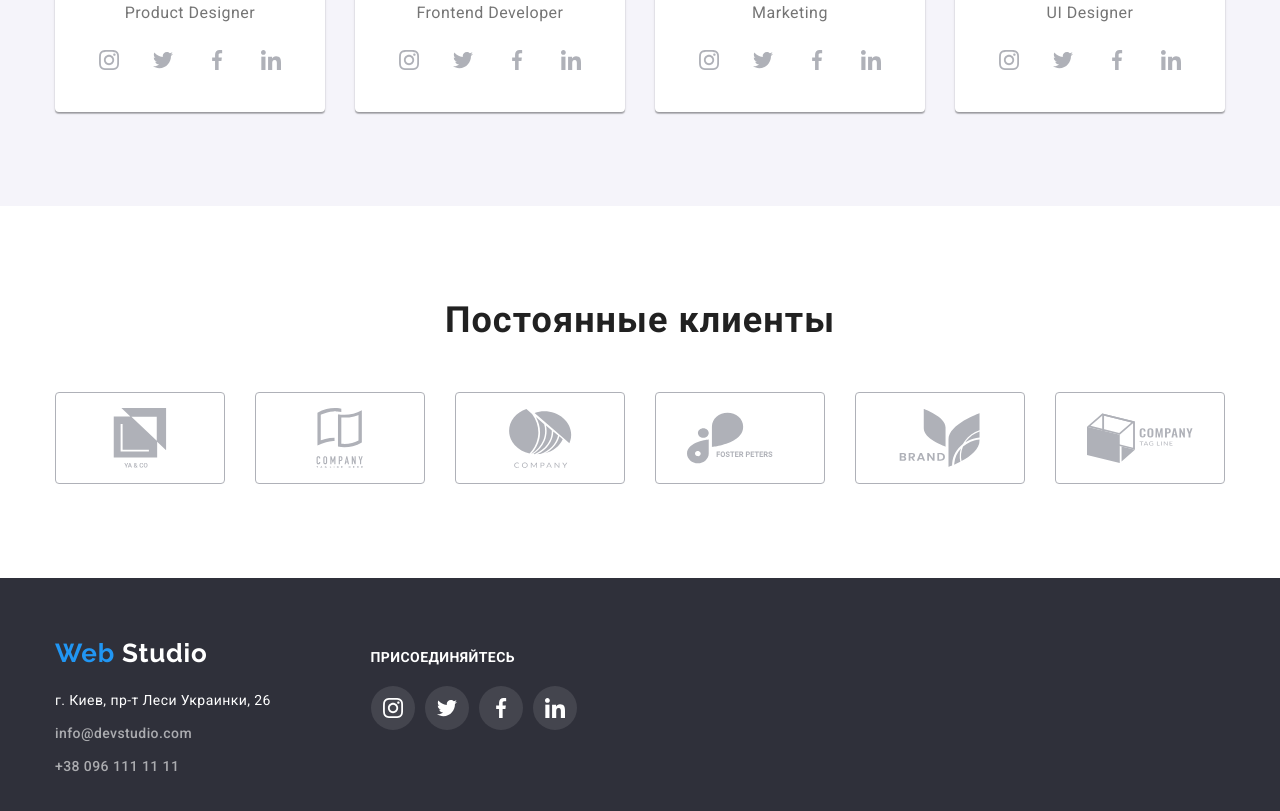
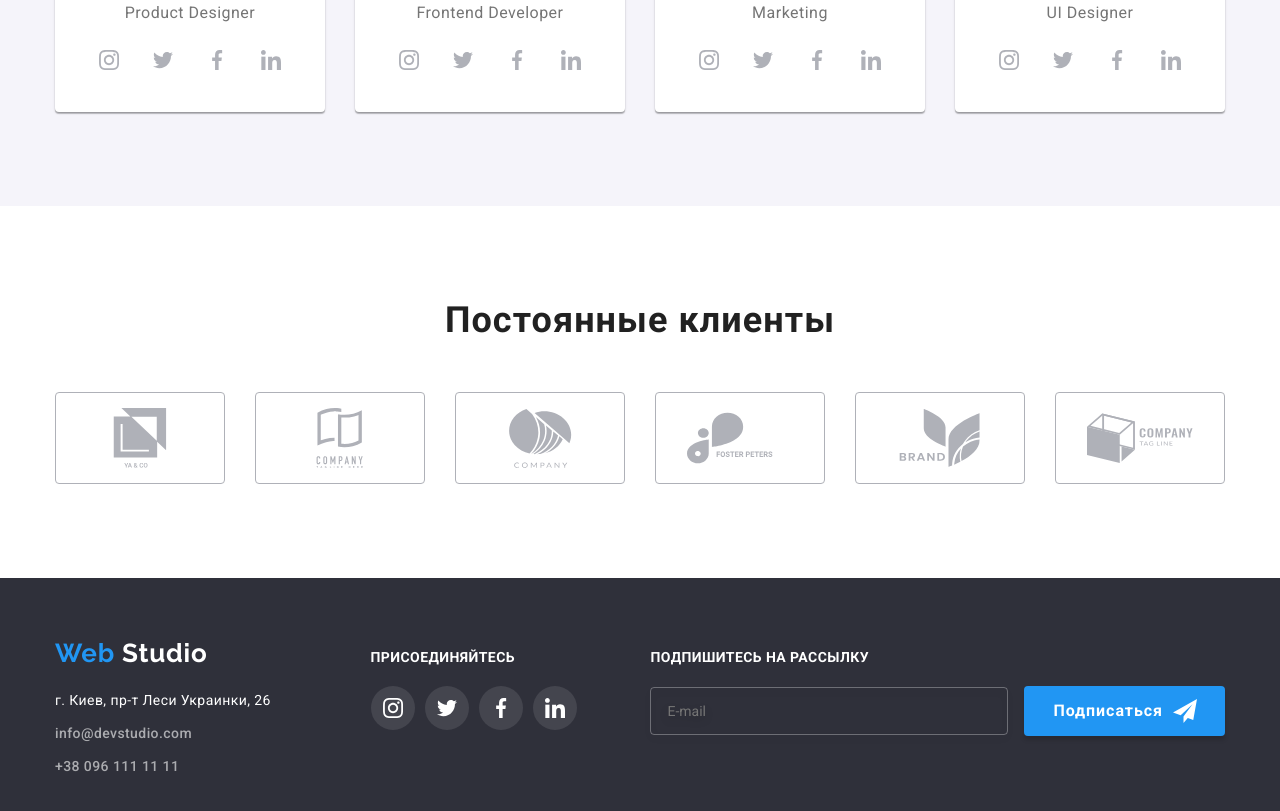
Before and after one commit to DenisTolmachev/goit-markup-hw-06, a plain HTML site: page index.html in a window 1280 px wide. Shown: the part 2101-2912 px from the top of the page. Drawn offline with nearby package versions, Linux system fonts and the light colour scheme.

Commit message:
add footer email form

```diff
--- a/css/style.css
+++ b/css/style.css
@@ -499,7 +499,8 @@ footer {
   line-height: 1.7;
 }
 
-.social-footer-title {
+.social-footer-title,
+.subscription-title {
   font-weight: bold;
   font-size: 14px;
   line-height: 1.14;
@@ -519,6 +520,53 @@ footer {
 
 .social-icon-footer {
   fill: var(--secondary-page-color);
+}
+
+.subscription {
+  margin-left: auto;
+}
+
+.footer-email-input {
+  width: 358px;
+  padding: 15px 16px;
+  margin-right: 12px;
+  outline: none;
+  color: var(--secondary-page-color);
+  background-color: transparent;
+  border: 1px solid rgba(255, 255, 255, 0.3);
+  box-sizing: border-box;
+  filter: drop-shadow(0px 4px 4px rgba(0, 0, 0, 0.15));
+  border-radius: 4px;
+  transition-property: border;
+  transition-duration: 250ms;
+  transition-timing-function: cubic-bezier(0.4, 0, 0.2, 1);
+}
+
+.footer-email-input:focus {
+	border: 1px solid var(--main-brand-color);
+}
+
+.footer-email-btn {
+	position: relative;
+  padding: 10px 62px 10px 29px;
+  font-weight: bold;
+  font-size: 16px;
+  line-height: 1.9;
+  letter-spacing: 0.06em;
+  color: var(--secondary-page-color);
+  background-color: var(--main-brand-color);
+  box-shadow: 0px 4px 4px rgba(0, 0, 0, 0.15);
+  border-radius: 4px;
+}
+
+.footer-email-btn::after {
+content: "";
+position: absolute;
+width: 24px;
+height: 24px;
+top: 13px;
+right: 28px;
+background-image: url(../images/send-icon.svg);
 }
 
 /*Страница портфолио*/
--- a/index.html
+++ b/index.html
@@ -458,6 +458,21 @@
             </li>
           </ul>
         </div>
+        <div class="subscription">
+          <p class="subscription-title">Подпишитесь на рассылку</p>
+          <form class="subscription-form" action="#">
+            <label class="subscription-title">
+              <input
+                type="email"
+                name="footer-email"
+                class="footer-email-input"
+                placeholder="E-mail"
+                required
+              />
+            </label>
+            <button class="footer-email-btn">Подписаться</button>
+          </form>
+        </div>
       </div>
     </footer>
     <!--Модальное окно-->
```
Also changed, not shown: portfolio.html (+15 -0 lines), images/send-icon.svg (added).
